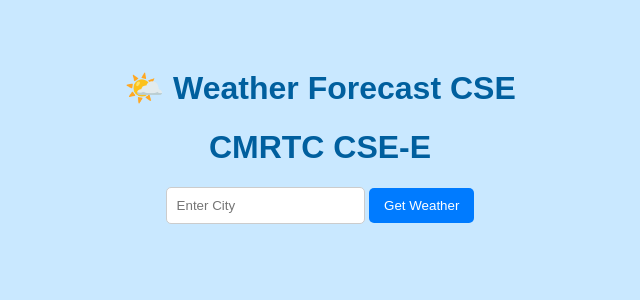
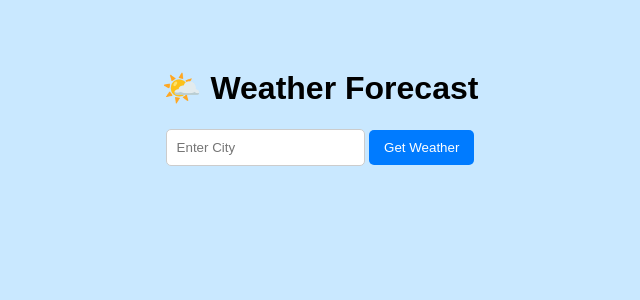
Before and after one commit to kanduru2704/weatherapp, a Flask app: page / in a window 1280 px wide. Shown: the top 300 px of the page, without its empty margins (320-960 px from the left). Run offline with Flask 3, Linux system fonts and the light colour scheme.

Commit message:
Update index.html

```diff
--- a/templates/index.html
+++ b/templates/index.html
@@ -3,10 +3,10 @@
 <head>
   <meta charset="UTF-8">
   <meta name="viewport" content="width=device-width, initial-scale=1.0">
-  <title>Weather App code resol</title>
+  <title>Weather App l</title>
   <style>
     body { font-family: Arial, sans-serif; background: #c9e8ff; text-align: center; padding: 40px; }
-    h1 { color: #005f9e; }
+    h1 { color: #005f9g; }
     form { margin: 20px auto; }
     input { padding: 10px; border: 1px solid #ccc; border-radius: 5px; }
     button { padding: 10px 15px; background-color: #007BFF; color: white; border: none; border-radius: 5px; cursor: pointer; }
@@ -15,8 +15,8 @@
   </style>
 </head>
 <body>
-  <h1>🌤️ Weather Forecast  CSE </h1>
-  <h1>CMRTC CSE-E</h1>
+  <h1>🌤️ Weather Forecast  </h1>
+
 
   <form method="POST">
     <input type="text" name="city" placeholder="Enter City" required>
```
